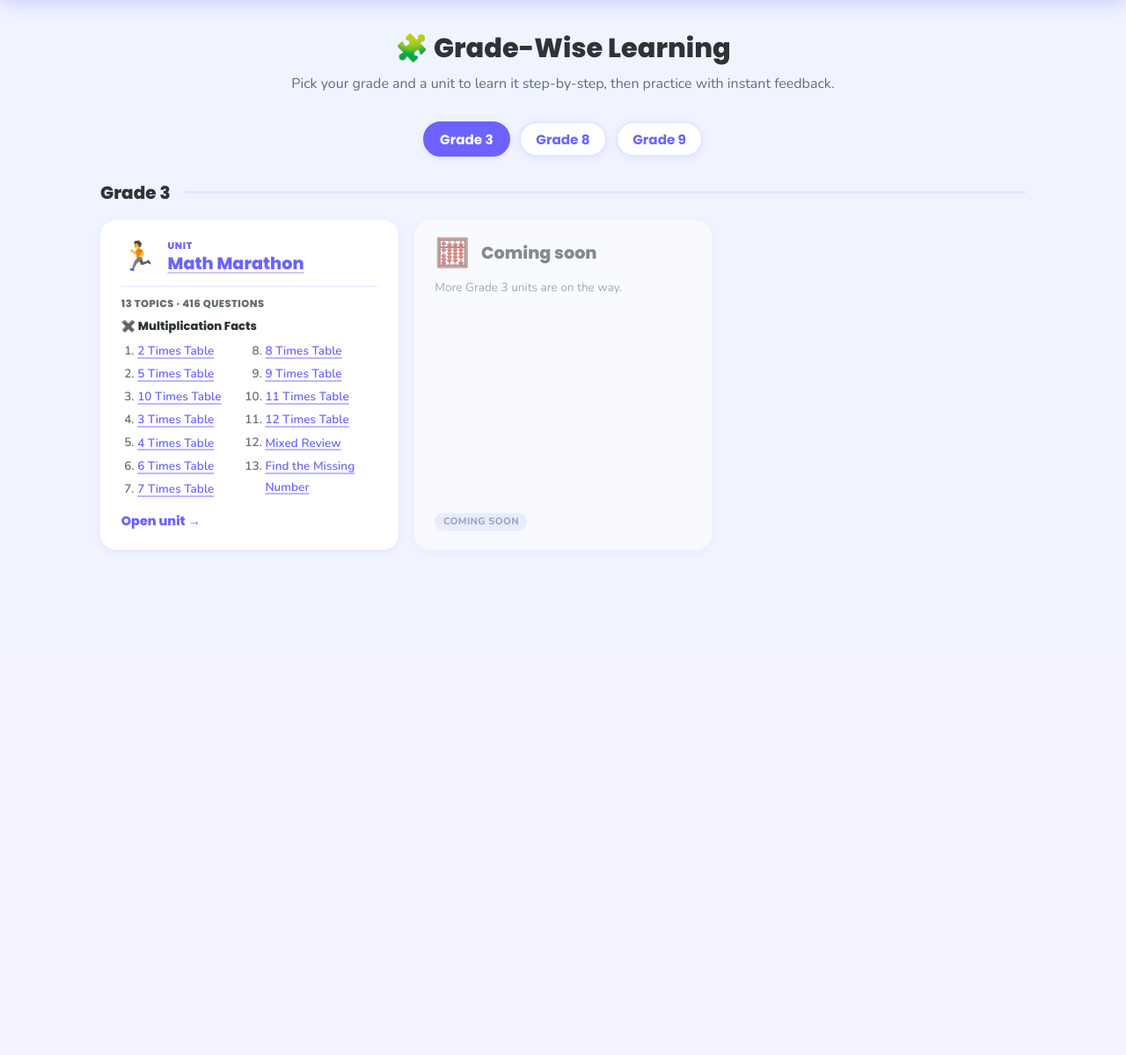
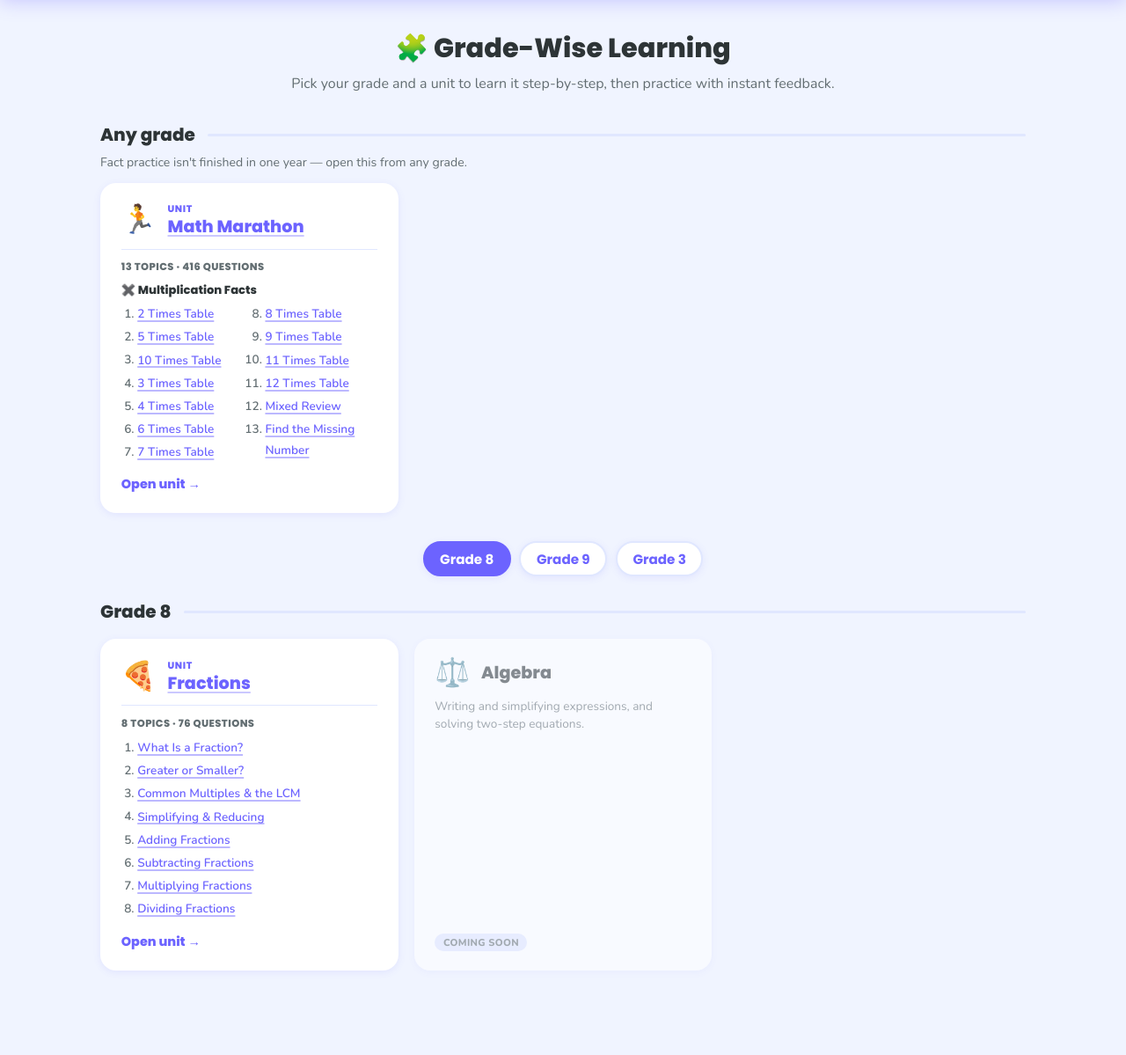
Before and after one commit to malar-labs/Mathsheet, a FastAPI app: page / in a window 1280 px wide. Shown: the part 72-1271 px from the top of the page at 88% size. Before the commit the page ends 697 px from the top, so only its background shows below. Run offline with FastAPI, Linux system fonts and the light colour scheme.

Commit message:
Lift Math Marathon out of Grade 3
Fact fluency is not something a child finishes in Grade 3 and never
needs again - a Grade 8 student still counting on their fingers for
7 x 8 is slowed down in every fraction question - so filing the drill
under one grade was telling everyone else it was not for them.

It now belongs to no grade. The landing page lists it in an "Any grade"
section above the grade tabs, which stays put whichever grade is
selected, and it answers at /math-marathon rather than a URL claiming it
is Grade 3 content. The old paths 308 to the new ones so existing links
and bookmarks keep working. Grade 3 is left holding only its placeholder
and sinks to the bottom again, which is the existing rule doing its job.

Opening it used to mean wading through thirteen level tiles with the
group name lost above them. It is now a single Multiplication Facts
tile, named once, with the levels as a scannable list of links - the
same shape the unit card on the landing page has, so the two read as the
same thing. Finished levels carry a tick. A second fact group would drop
in as a second tile.

Also fixes the header. Between roughly 770 and 900 pixels the logo's
strapline wrapped to two lines and the last pills slid off the right
edge, because the logo and the pills together need about 850. They now
stop sharing a row at 900 rather than at 768, so the squeeze band no
longer exists.

The unit card is a partial now, shared by both sections, and the unit
key and base URL come from the server instead of being assembled from a
grade in two templates.

Co-Authored-By: Claude Opus 5 <noreply@anthropic.com>

```diff
--- a/app.py
+++ b/app.py
@@ -139,7 +139,8 @@ async def home(request: Request):
     return templates.TemplateResponse(
         request,
         "units_home.html",
-        {"grades": catalog_by_grade(), "learner": current_learner(request)}
+        {"grades": catalog_by_grade(), "standalone": standalone_catalog(),
+         "learner": current_learner(request)}
     )
 
 
@@ -182,19 +183,42 @@ UNITS_CATALOG = [
         "available": False,
     },
     {
-        "grade": 3, "unit": "math-marathon", "title": "Math Marathon", "emoji": "🏃",
-        "description": "Fact drills that build muscle memory — count up the ladder, pick the answer, then type it.",
-        "available": True,
-    },
-    {
         "grade": 3, "unit": "coming-soon", "title": "Coming soon", "emoji": "🧮",
         "description": "More Grade 3 units are on the way.", "available": False,
     },
 ]
 
+# Units that belong to no grade. Fact fluency isn't something a child finishes
+# in Grade 3 and never needs again — a Grade 8 student still counting on their
+# fingers for 7 x 8 is slowed down in every fraction question — so Math Marathon
+# sits outside the grade list and anyone can open it.
+STANDALONE_UNITS = [
+    {
+        "grade": None, "unit": "math-marathon", "title": "Math Marathon", "emoji": "🏃",
+        "description": "Fact drills that build muscle memory — count up the ladder, pick the answer, then type it. Any grade, any time.",
+        "available": True,
+    },
+]
 
-def load_unit_bundle(grade: int, unit: str):
-    base = UNITS_DIR / f"grade{grade}" / unit
+
+def unit_dir(grade: int | None, unit: str) -> Path:
+    """Where a unit's JSON lives. A gradeless unit sits directly under units/."""
+    return UNITS_DIR / unit if grade is None else UNITS_DIR / f"grade{grade}" / unit
+
+
+def unit_url(grade: int | None, unit: str) -> str:
+    """A gradeless unit gets a top-level URL, because /units/grade3/math-marathon
+    would say it belongs to Grade 3 when the whole point is that it doesn't."""
+    return f"/{unit}" if grade is None else f"/units/grade{grade}/{unit}"
+
+
+def unit_key(grade: int | None, unit: str) -> str:
+    """The key progress is stored under, for this unit."""
+    return unit if grade is None else f"grade{grade}_{unit}"
+
+
+def load_unit_bundle(grade: int | None, unit: str):
+    base = unit_dir(grade, unit)
     lessons_file = base / "lessons.json"
     questions_file = base / "questions.json"
     if not lessons_file.is_file() or not questions_file.is_file():
@@ -223,6 +247,26 @@ def group_topics(topics, sections):
     return groups
 
 
+def catalog_entry(item):
+    """A catalog row with its topics and counts read from the unit's own JSON,
+    so neither can drift from the content."""
+    entry = dict(item)
+    entry["url"] = unit_url(item["grade"], item["unit"])
+    bundle = load_unit_bundle(item["grade"], item["unit"]) if item["available"] else None
+    if bundle:
+        sections = bundle["lessons"]["sections"]
+        entry["topics"] = [
+            {"id": s["id"], "title": s["title"], "group": s.get("group")} for s in sections
+        ]
+        entry["topic_groups"] = group_topics(entry["topics"], sections)
+        entry["question_count"] = len(bundle["questions"])
+    return entry
+
+
+def standalone_catalog():
+    return [catalog_entry(item) for item in STANDALONE_UNITS]
+
+
 def catalog_by_grade():
     """The catalog grouped under its grades, so the landing page shows the
     Grade → Unit → Topics hierarchy. Counts come from each unit's own JSON,
@@ -233,16 +277,7 @@ def catalog_by_grade():
     page with something nobody can open."""
     grades: dict[int, list] = {}
     for item in UNITS_CATALOG:
-        entry = dict(item)
-        bundle = load_unit_bundle(item["grade"], item["unit"]) if item["available"] else None
-        if bundle:
-            entry["topics"] = [
-                {"id": s["id"], "title": s["title"], "group": s.get("group")}
-                for s in bundle["lessons"]["sections"]
-            ]
-            entry["topic_groups"] = group_topics(entry["topics"], bundle["lessons"]["sections"])
-            entry["question_count"] = len(bundle["questions"])
-        grades.setdefault(item["grade"], []).append(entry)
+        grades.setdefault(item["grade"], []).append(catalog_entry(item))
 
     def order(grade):
         has_units = any(unit["available"] for unit in grades[grade])
@@ -261,7 +296,7 @@ async def units_home():
     return RedirectResponse("/", status_code=308)
 
 
-async def render_unit_page(request: Request, grade: int, unit: str, section_id: str | None = None):
+async def render_unit_page(request: Request, grade: int | None, unit: str, section_id: str | None = None):
     bundle = load_unit_bundle(grade, unit)
     focus = None
     if bundle and section_id:
@@ -270,7 +305,8 @@ async def render_unit_page(request: Request, grade: int, unit: str, section_id:
         return templates.TemplateResponse(
             request,
             "units_home.html",
-            {"grades": catalog_by_grade(), "not_found": True, "learner": current_learner(request)},
+            {"grades": catalog_by_grade(), "standalone": standalone_catalog(),
+             "not_found": True, "learner": current_learner(request)},
             status_code=404,
         )
 
@@ -279,11 +315,11 @@ async def render_unit_page(request: Request, grade: int, unit: str, section_id:
     # Supabase is unreachable the page still renders — the browser's own copy
     # takes over and syncing resumes later.
     learner = current_learner(request)
-    unit_key = f"grade{grade}_{unit}"
+    key = unit_key(grade, unit)
     saved: dict = {}
     if learner:
         try:
-            saved = (await store.load_progress(learner["id"], unit_key)).get(unit_key, {})
+            saved = (await store.load_progress(learner["id"], key)).get(key, {})
         except store.StoreError as exc:
             logger.warning("PROGRESS| %s", exc)
 
@@ -304,8 +340,33 @@ async def render_unit_page(request: Request, grade: int, unit: str, section_id:
             "focus": focus,
             "learner": learner,
             "saved_progress": saved,
+            "unit_key": key,
+            "base_url": unit_url(grade, unit),
         },
     )
+
+
+# Math Marathon belongs to no grade, so it gets a top-level URL rather than
+# one that would claim it is Grade 3 content.
+@app.get("/math-marathon")
+async def math_marathon(request: Request):
+    return await render_unit_page(request, None, "math-marathon")
+
+
+@app.get("/math-marathon/{section}")
+async def math_marathon_level(request: Request, section: str):
+    return await render_unit_page(request, None, "math-marathon", section)
+
+
+@app.get("/units/grade3/math-marathon")
+async def math_marathon_moved():
+    # It used to live under Grade 3; keep older links and bookmarks working.
+    return RedirectResponse("/math-marathon", status_code=308)
+
+
+@app.get("/units/grade3/math-marathon/{section}")
+async def math_marathon_level_moved(section: str):
+    return RedirectResponse(f"/math-marathon/{section}", status_code=308)
 
 
 @app.get("/units/grade{grade}/{unit}")
--- a/static/css/unit_learning.css
+++ b/static/css/unit_learning.css
@@ -49,6 +49,13 @@
 }
 .ul-grade-heading::after {
     content: ''; flex: 1; height: 3px; border-radius: 2px; background: var(--border);
+}
+
+/* Sits above the grade tabs and stays put whichever grade is chosen, because
+   it isn't one of them. */
+.ul-anygrade-note {
+    font-family: var(--font-body); font-size: 0.88rem; color: var(--gray);
+    margin: -0.6rem 0 0.9rem;
 }
 
 .ul-catalog-grid {
--- a/templates/account.html
+++ b/templates/account.html
@@ -23,7 +23,7 @@
             </div>
         </a>
         <div class="header-right">
-            <a href="/units/grade3/math-marathon" class="btn-header-tab">🏃 Math Marathon</a>
+            <a href="/math-marathon" class="btn-header-tab">🏃 Math Marathon</a>
             <a href="/" class="btn-header-login btn-header-back">← All Units</a>
         </div>
     </div>
--- /dev/null
+++ b/templates/partials/unit_card.html
@@ -0,0 +1,36 @@
+{# One unit on the catalog. Shared by the grade sections and the "Any grade"
+   section, so a unit looks the same wherever it is listed. Expects `item`. #}
+<div class="ul-catalog-card{% if not item.available %} ul-catalog-card-disabled{% endif %}">
+    <div class="ul-catalog-head">
+        <span class="ul-catalog-emoji">{{ item.emoji }}</span>
+        <span>
+            {% if item.available %}<span class="ul-catalog-kicker">Unit</span>{% endif %}
+            {% if item.available %}
+            <a class="ul-catalog-title" href="{{ item.url }}">{{ item.title }}</a>
+            {% else %}
+            <span class="ul-catalog-title">{{ item.title }}</span>
+            {% endif %}
+        </span>
+    </div>
+    {% if item.available %}
+    <div class="ul-catalog-topics">
+        <div class="ul-catalog-topics-label">{{ item.topics | length }} topics · {{ item.question_count }} questions</div>
+        {% for group in item.topic_groups %}
+        <div class="ul-catalog-group">
+            {% if group.name %}
+            <div class="ul-catalog-group-name">{{ group.emoji }} {{ group.name }}</div>
+            {% endif %}
+            <ol class="ul-catalog-topic-list{% if group.topics | length > 8 %} is-split{% endif %}">
+                {% for topic in group.topics %}
+                <li><a href="{{ item.url }}/{{ topic.id }}">{{ topic.title }}</a></li>
+                {% endfor %}
+            </ol>
+        </div>
+        {% endfor %}
+    </div>
+    <a class="ul-catalog-cta" href="{{ item.url }}">Open unit →</a>
+    {% else %}
+    <div class="ul-catalog-desc">{{ item.description }}</div>
+    <div class="ul-catalog-badge">Coming soon</div>
+    {% endif %}
+</div>
--- a/templates/unit_page.html
+++ b/templates/unit_page.html
@@ -23,7 +23,7 @@
             </div>
         </a>
         <div class="header-right">
-            <a href="/units/grade3/math-marathon" class="btn-header-tab">🏃 Math Marathon</a>
+            <a href="/math-marathon" class="btn-header-tab">🏃 Math Marathon</a>
             {% if learner %}
             <a href="/account" class="btn-header-login">👤 {{ learner.display_name }}</a>
             {% else %}
@@ -63,8 +63,8 @@
 <script>
     const UNIT_SECTIONS  = {{ sections | tojson }};
     const UNIT_QUESTIONS = {{ questions | tojson }};
-    const UNIT_KEY = "grade{{ meta.grade }}_{{ meta.unit }}";
-    const UNIT_BASE_URL = "/units/grade{{ meta.grade }}/{{ meta.unit }}";
+    const UNIT_KEY = {{ unit_key | tojson }};
+    const UNIT_BASE_URL = {{ base_url | tojson }};
     // the topic this page shows; null on the unit overview
     const UNIT_FOCUS_SECTION = {{ (focus.id if focus else none) | tojson }};
     // null when nobody is signed in — progress then stays in this browser only
--- a/templates/units_home.html
+++ b/templates/units_home.html
@@ -23,7 +23,7 @@
             </div>
         </a>
         <div class="header-right">
-            <a href="/units/grade3/math-marathon" class="btn-header-tab">🏃 Math Marathon</a>
+            <a href="/math-marathon" class="btn-header-tab">🏃 Math Marathon</a>
             {% if learner %}
             <a href="/account" class="btn-header-login">👤 {{ learner.display_name }}</a>
             {% else %}
@@ -43,6 +43,18 @@
     <div class="ul-notice">That unit isn't available yet — pick one below.</div>
     {% endif %}
 
+    {% if standalone %}
+    <section class="ul-grade-block ul-anygrade">
+        <h3 class="ul-grade-heading"><span>Any grade</span></h3>
+        <p class="ul-anygrade-note">Fact practice isn't finished in one year — open this from any grade.</p>
+        <div class="ul-catalog-grid">
+            {% for item in standalone %}
+            {% include "partials/unit_card.html" %}
+            {% endfor %}
+        </div>
+    </section>
+    {% endif %}
+
     {% if grades | length > 1 %}
     <nav class="ul-grade-nav" aria-label="Choose a grade">
         {% for group in grades %}
@@ -57,41 +69,7 @@
         <h3 class="ul-grade-heading"><span>Grade {{ group.grade }}</span></h3>
         <div class="ul-catalog-grid">
             {% for item in group.units %}
-            {% set unit_url = "/units/grade" ~ item.grade ~ "/" ~ item.unit %}
-            <div class="ul-catalog-card{% if not item.available %} ul-catalog-card-disabled{% endif %}">
-                <div class="ul-catalog-head">
-                    <span class="ul-catalog-emoji">{{ item.emoji }}</span>
-                    <span>
-                        {% if item.available %}<span class="ul-catalog-kicker">Unit</span>{% endif %}
-                        {% if item.available %}
-                        <a class="ul-catalog-title" href="{{ unit_url }}">{{ item.title }}</a>
-                        {% else %}
-                        <span class="ul-catalog-title">{{ item.title }}</span>
-                        {% endif %}
-                    </span>
-                </div>
-                {% if item.available %}
-                <div class="ul-catalog-topics">
-                    <div class="ul-catalog-topics-label">{{ item.topics | length }} topics · {{ item.question_count }} questions</div>
-                    {% for group in item.topic_groups %}
-                    <div class="ul-catalog-group">
-                        {% if group.name %}
-                        <div class="ul-catalog-group-name">{{ group.emoji }} {{ group.name }}</div>
-                        {% endif %}
-                        <ol class="ul-catalog-topic-list{% if group.topics | length > 8 %} is-split{% endif %}">
-                            {% for topic in group.topics %}
-                            <li><a href="{{ unit_url }}/{{ topic.id }}">{{ topic.title }}</a></li>
-                            {% endfor %}
-                        </ol>
-                    </div>
-                    {% endfor %}
-                </div>
-                <a class="ul-catalog-cta" href="{{ unit_url }}">Open unit →</a>
-                {% else %}
-                <div class="ul-catalog-desc">{{ item.description }}</div>
-                <div class="ul-catalog-badge">Coming soon</div>
-                {% endif %}
-            </div>
+            {% include "partials/unit_card.html" %}
             {% endfor %}
         </div>
     </section>
@@ -103,7 +81,9 @@
 // and the pills fall back to plain jump links.
 (function () {
     const pills = document.querySelectorAll('.ul-grade-pill');
-    const blocks = document.querySelectorAll('.ul-grade-block');
+    // Only the blocks that belong to a grade. The "Any grade" section carries
+    // no id and stays visible whichever grade tab is chosen.
+    const blocks = document.querySelectorAll('.ul-grade-block[id]');
     if (pills.length < 2) return;
 
     function show(grade, updateUrl) {
--- a/units/grade3/math-marathon/lessons.json
+++ b/units/math-marathon/lessons.json
@@ -1,6 +1,5 @@
 {
   "meta": {
-    "grade": 3,
     "unit": "math-marathon",
     "engine": "drill",
     "emoji": "🏃",
```
Also changed, not shown: static/css/style.css (+23 -20 lines), static/css/times_tables.css (+51 -40 lines), static/js/times_tables.js (+41 -29 lines), templates/times_tables.html (+7 -7 lines), tests/test_app.py (+32 -13 lines), units/math-marathon/_generate.py (renamed from units/grade3/math-marathon/_generate.py, +7 -3 lines), units/math-marathon/questions.json (renamed from units/grade3/math-marathon/questions.json).
